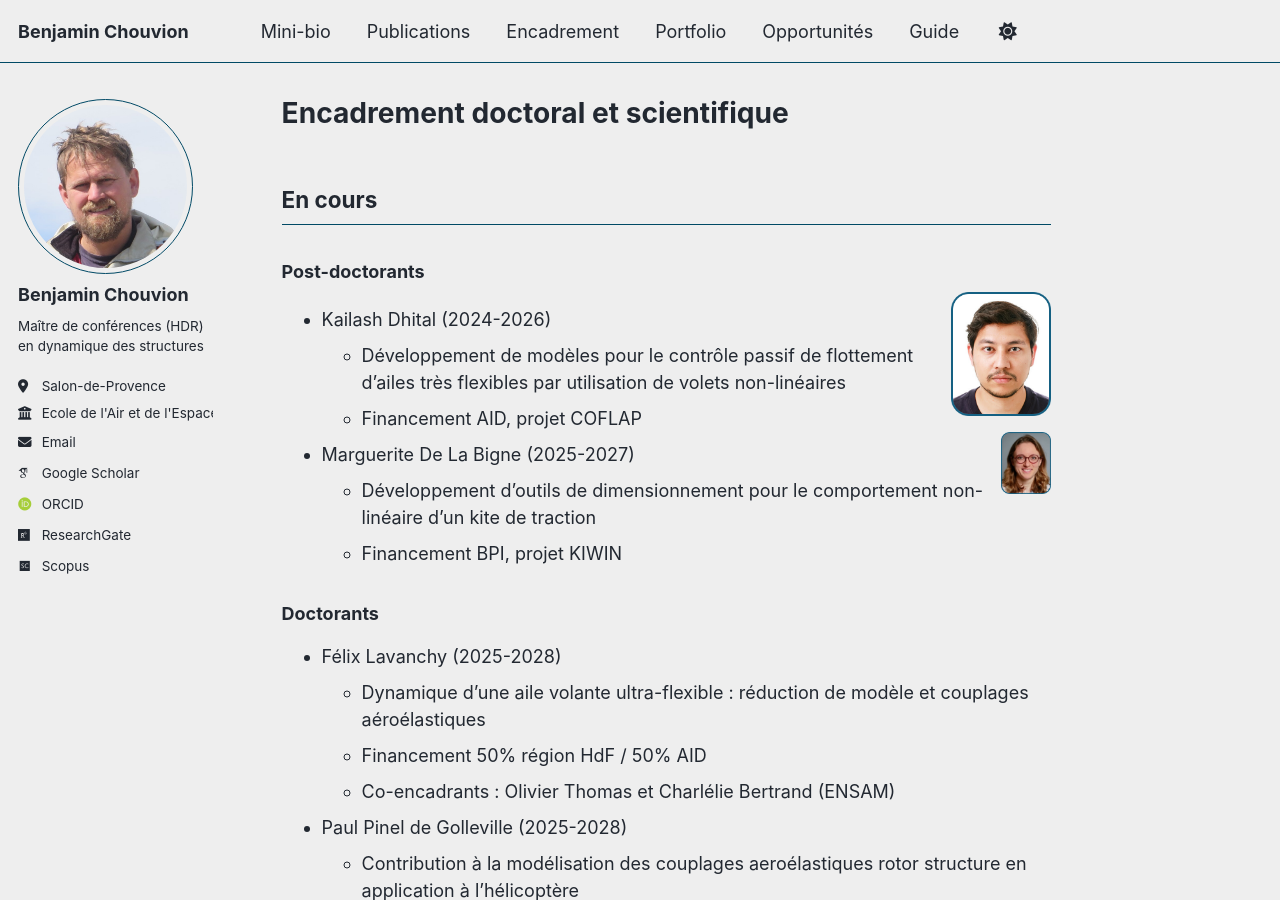
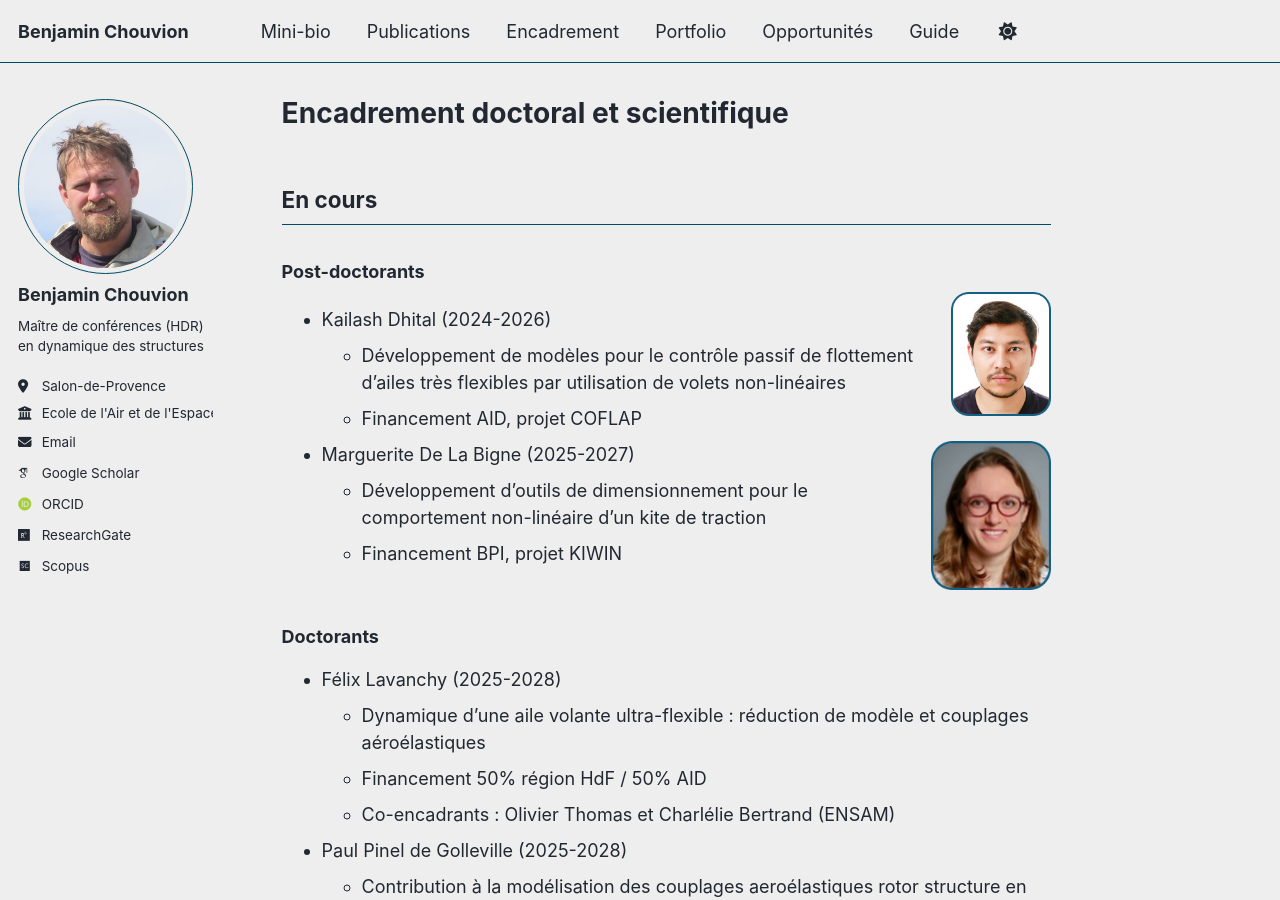
Before and after one commit to benjamin-chouvion/benjamin-chouvion.github.io, a Jekyll site: the page built from _pages/encadrement.md, in a window 1280 px wide and 900 px high. Built offline with Jekyll 4.4.1, drawn with Linux system fonts in a browser that asks for light colours; some web fonts are replaced; a script bundle is joined from its source files by our own code; library files that are not in the unit come from our copies.

Commit message:
Update encadrement.md

```diff
--- a/_pages/encadrement.md
+++ b/_pages/encadrement.md
@@ -17,8 +17,8 @@
 utilisation de volets non-linéaires
   - Financement AID, projet COFLAP
 <br style="clear: right;">
-![marguerite](/images/people/cecile.png){: .align-right width="50px"}
 - Marguerite De La Bigne (2025-2027)
+![marguerite](/images/people/cecile.png){: .align-right width="120px"}
   - Développement d’outils de dimensionnement pour le comportement non-linéaire d’un
 kite de traction
   - Financement BPI, projet KIWIN
@@ -34,7 +34,7 @@
   - Financement : CIFRE AIRBUS
   - Co-encadrant : Olivier Montagnier (EAE)
 - Florian Maetz (2023-2026)
-![florian](/images/people/florian.png){: .align-right width="80px"}
+![florian](/images/people/florian.png){: .align-right width="125px"}
   - Assimilation de mesures par caméras sur des modèles d’ailes en grands déplacements et grandes rotations
   - Financement : 50% AID / 50% ISAE-SUPMECA
   - Co-encadrant : Annie Leroy (EAE), Franck Renaud (SUPMECA) et Jean-Luc Dion (SUPMECA)
@@ -48,24 +48,33 @@
 
 ### Post-doctorant
 - Roberto Alcorta (2022-2023)
-![roberto](/images/people/roberto.png){: .align-right width="60px"}
+![roberto](/images/people/roberto.png){: .align-right width="130px"}
   - Maîtrise du flottement d’ailes très flexibles de drones par ajout d’amortisseurs non-linéaires
   - Financement AID, projet HALION
 <br style="clear: right;">
 
 ### Doctorants
 - Nicolas Duboël (2023-2025) - _thèse arrêtée par le doctorant_
+![nicolas](/images/people/nicolasd.png){: .align-right width="125px"}
   - Développement d’outils de dimensionnement pour le comportement non-linéaire d’un kite de traction
   - Financement : BPI, projet KIWIN
   - Co-encadrant : Kostia Roncin (EAE), Loïc Darridon (Univ. Montpellier)
+<br style="clear: right;">
+
 - Nicolas Di Palma (2018-2022)
+![nicolas](/images/people/nicolasdp.png){: .align-right width="125px"}
   - Dynamique non linéaire des aubages : comportement multi-harmonique avec couplage torsion-flexion
   - Financement :  CIFRE SAFRAN AE
   - Co-encadrant : Fabrice Thouverez (ECL)
+<br style="clear: right;">
+
 - Samuel Quagebeur (2018-2021)
+![samuel](/images/people/samuel.png){: .align-right width="125px"}
   - Prévision de la réponse forcée de roues aubagées désaccordées en présence de non-linéarités de frottement
   - Financement : CIFRE SAFRAN HE
   - Co-encadrant : Fabrice Thouverez (ECL)
+<br style="clear: right;">
+
 - Zihan Shen (2016-2020)
   - Simulation et analyse de la dynamique non-linéaire des rotors à grande vitesse de rotation
   - Financement : CIFRE ANSYS
```
